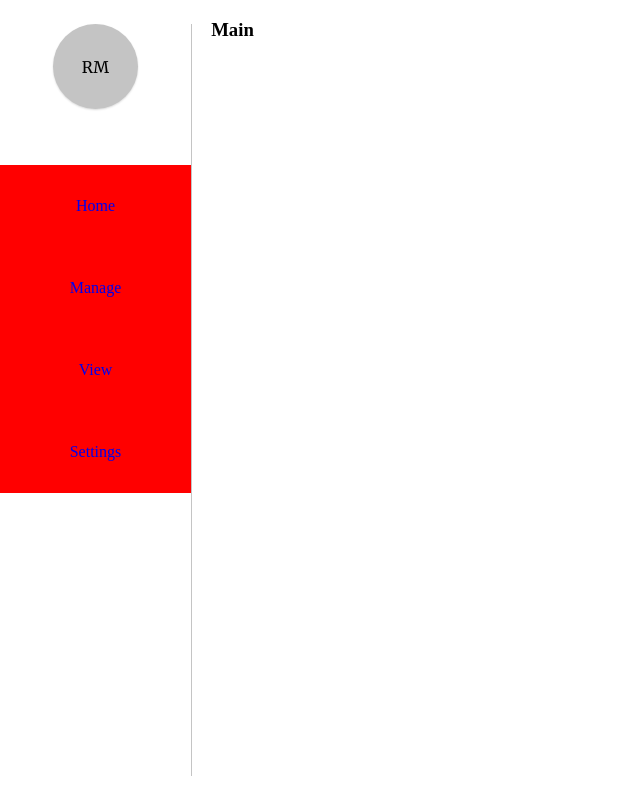
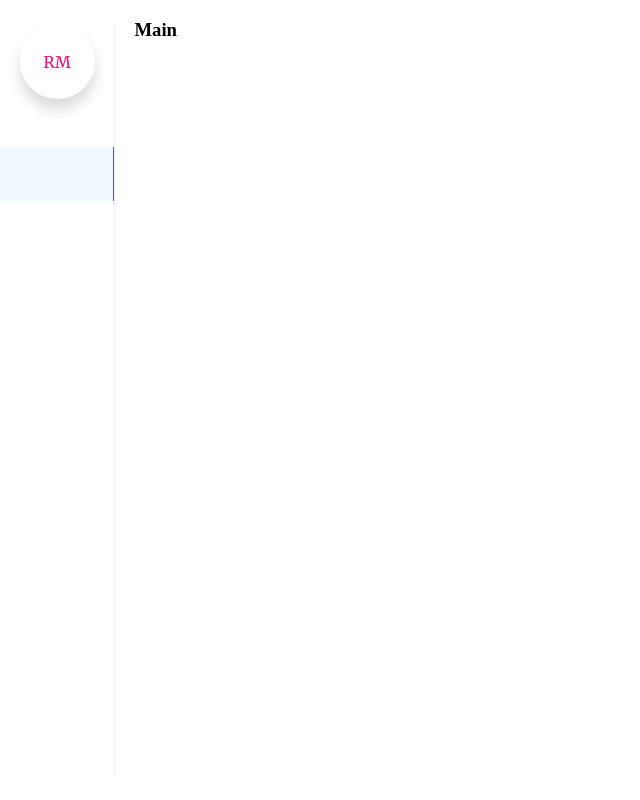
Before and after one commit to tychoandreakos/SURVEY-STMIK-AMIK-BANDUNG, a React (Create React App) app: page / in a window 1280 px wide. Shown: the whole page, without its empty margins (0-640 px from the left). Built offline with nearby package versions, Linux system fonts and the light colour scheme.

Commit message:
finish sidebar

```diff
--- a/package.json
+++ b/package.json
@@ -3,6 +3,8 @@
   "version": "0.1.0",
   "private": true,
   "dependencies": {
+    "@iconify/icons-mdi": "^1.0.105",
+    "@iconify/react": "^1.1.3",
     "@testing-library/jest-dom": "^4.2.4",
     "@testing-library/react": "^9.3.2",
     "@testing-library/user-event": "^7.1.2",
--- a/src/Components/Dashboard/Main/style.scss
+++ b/src/Components/Dashboard/Main/style.scss
@@ -1,4 +1,4 @@
-$grid-template-sidebar-width: 15%;
+$grid-template-sidebar-width: 9%;
 
 #dashboard-survey {
   width: 100%;
--- a/src/Components/Dashboard/MenuList/index.js
+++ b/src/Components/Dashboard/MenuList/index.js
@@ -1,32 +1,57 @@
 import React from 'react';
 
 import './style.scss';
+import { Icon } from '@iconify/react';
+
+import home from '@iconify/icons-mdi/home';
+import settings from '@iconify/icons-mdi/settings-outline';
+import mySurvey from '@iconify/icons-mdi/check-circle-outline';
+import listSurvey from '@iconify/icons-mdi/clipboard-text-outline';
 
 const MenuList = () => {
   const menus = [
     {
       title: 'home',
+      icon: home,
       link: '#',
+      active: true,
     },
     {
-      title: 'manage',
+      title: 'my survey',
+      icon: mySurvey,
       link: '#',
     },
     {
       title: 'view',
+      icon: listSurvey,
       link: '#',
     },
     {
       title: 'settings',
+      icon: settings,
       link: '#',
     },
   ];
 
-  const listMenu = menus.map((menu, i) => (
-    <li key={i}>
-      <a href={menu.link}>{menu.title}</a>
-    </li>
-  ));
+  const listMenu = menus.map((menu, i) => {
+    if (menu.active) {
+      return (
+        <li key={i}>
+          <a class='active' href={menu.link}>
+            <Icon icon={menu.icon} />
+          </a>
+        </li>
+      );
+    } else {
+      return (
+        <li key={i}>
+          <a href={menu.link}>
+            <Icon icon={menu.icon} />
+          </a>
+        </li>
+      );
+    }
+  });
 
   return <ul className='menu-list'>{listMenu}</ul>;
 };
--- a/src/Components/Dashboard/MenuList/style.scss
+++ b/src/Components/Dashboard/MenuList/style.scss
@@ -1,19 +1,32 @@
 .menu-list {
-  margin-top: 3.5rem;
+  margin-top: 3rem;
   width: 100%;
   list-style: none;
 
   li {
     width: 100%;
-    background: red;
+
+    .active {
+      background: #f2f8ff;
+      border-right: 1px solid #5661b6;
+    }
 
     a {
       text-decoration: none;
       text-transform: capitalize;
-      padding: 2rem 0;
+      padding: 1.7rem 0;
       width: 100%;
       display: flex;
       justify-content: center;
+      color: #575fb2e0;
+      font: {
+        weight: light;
+        size: 1.9rem;
+      }
+
+      &:hover {
+        background: #f2f8ff;
+      }
     }
   }
 }
--- a/src/Components/Dashboard/Sidebar/style.scss
+++ b/src/Components/Dashboard/Sidebar/style.scss
@@ -1,5 +1,5 @@
 #sidebar {
-  border-right: 1px solid #c4c4c4;
+  border-right: 1px solid #efeef3;
   height: 100%;
   width: 100%;
 }
--- a/src/Components/Dashboard/UserProfile/style.scss
+++ b/src/Components/Dashboard/UserProfile/style.scss
@@ -2,17 +2,29 @@
 $merriweather: 'Merriweather', serif;
 
 .user-profile {
-  height: 85px;
-  width: 85px;
+  height: 75px;
+  width: 75px;
   border-radius: 50%;
-  background: #c4c4c4;
   display: flex;
   justify-content: center;
   align-items: center;
   margin: auto;
-  box-shadow: 0 1px 2px rgba(0, 0, 0, 0.15);
+  box-shadow: 0 10px 14px rgba(0, 0, 0, 0.15);
   cursor: default;
+  color: #ee0979; /* fallback for old browsers */
+  color: -webkit-linear-gradient(
+    to right,
+    #ff6a00,
+    #ee0979
+  ); /* Chrome 10-25, Safari 5.1-6 */
+  color: linear-gradient(
+    to right,
+    #ff6a00,
+    #ee0979
+  ); /* W3C, IE 10+/ Edge, Firefox 16+, Chrome 26+, Opera 12+, Safari 7+ */
+
   font: {
+    size: 500;
     family: $merriweather;
   }
 }
```
Also changed, not shown: 1 other file (tests, documents, lock files or other folders).
